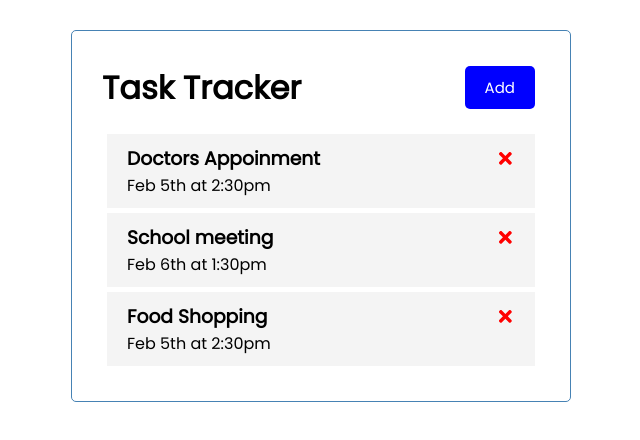
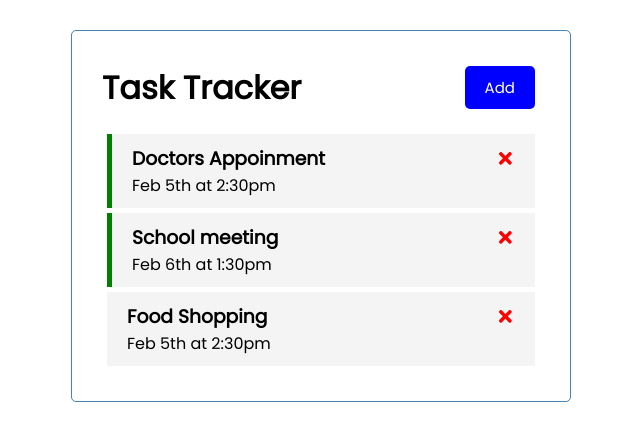
Before and after one commit to AnnyGab/React-Task-Tracker, a React (Create React App) app: page / in a window 1280 px wide. Shown: the top 440 px of the page, without its empty margins (319-959 px from the left). Built offline with nearby package versions, Linux system fonts and the light colour scheme; the HTML template or start-up script is replaced by a standard one.

Commit message:
UI Green vertical line when tasks have a reminder

```diff
--- a/src/App.js
+++ b/src/App.js
@@ -9,19 +9,19 @@
         id: 1,
         text: 'Doctors Appoinment',
         day: 'Feb 5th at 2:30pm',
-        remider: true,
+        reminder: true,
     },
     {
         id: 2,
         text: 'School meeting',
         day: 'Feb 6th at 1:30pm',
-        remider: true,
+        reminder: true,
     },
     {
         id: 3,
         text: 'Food Shopping',
         day: 'Feb 5th at 2:30pm',
-        remider: false,
+        reminder: false,
     }
 ])
 
@@ -31,12 +31,22 @@
    id))
 }
 
+//Toggle Reminder
+const toggleReminder = (id) => {
+  setTasks(
+    tasks.map((task) =>
+    task.id === id ? { ...task, reminder:
+    !task.reminder } : task
+    )
+    )
+}
+
   return (
     <div className='container'>
       <Header />
       {tasks.length > 0 ? <Tasks
         tasks={tasks}
-        onDelete={deleteTask}/> : 'No Tasks To Show'}
+        onDelete={deleteTask} onToggle={toggleReminder} /> : 'No Tasks To Show'}
     </div>
   )
 }
--- a/src/components/Task.js
+++ b/src/components/Task.js
@@ -1,8 +1,11 @@
 import { FaTimes } from 'react-icons/fa'
 
-const Task = ({ task , onDelete }) => {
+const Task = ({ task , onDelete , onToggle }) => {
     return (
-        <div className = 'task'>
+        <div
+            className ={`task ${task.reminder ?
+            'reminder': ''}`}
+            onDoubleClick={() => onToggle(task.id)}>
             <h3>
                 {task.text} {''}
                 <FaTimes
--- a/src/components/Tasks.js
+++ b/src/components/Tasks.js
@@ -1,11 +1,14 @@
 import Task from './Task'
 
-const Tasks = ({ tasks , onDelete }) => {
+const Tasks = ({ tasks , onDelete , onToggle }) => {
     return (
         <>
             {tasks.map((task) => (
-                <Task key={task.id} task={task}
-                onDelete={onDelete} />
+                <Task
+                key={task.id}
+                task={task}
+                onDelete={onDelete}
+                onToggle={onToggle} />
             ))}
         </>
     )
```
Also changed, not shown: 1 other file (tests, documents, lock files or other folders).
